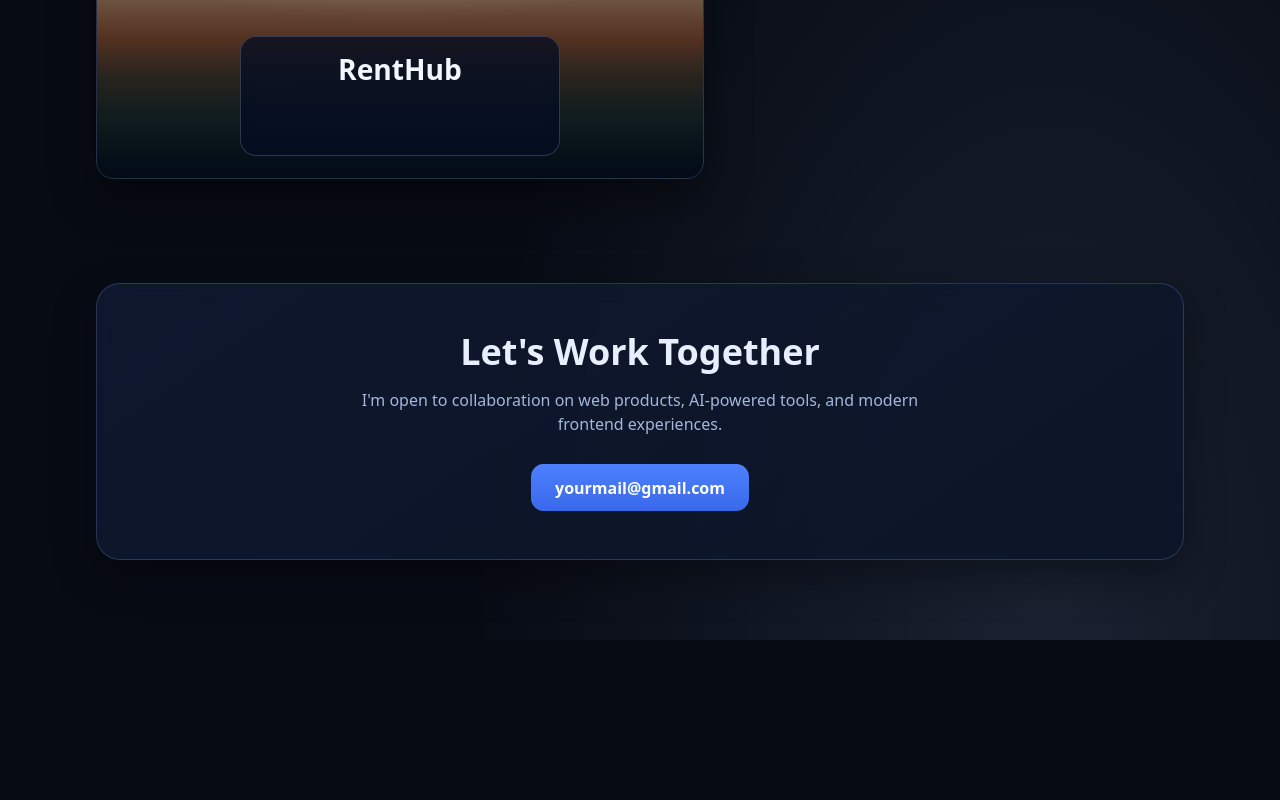
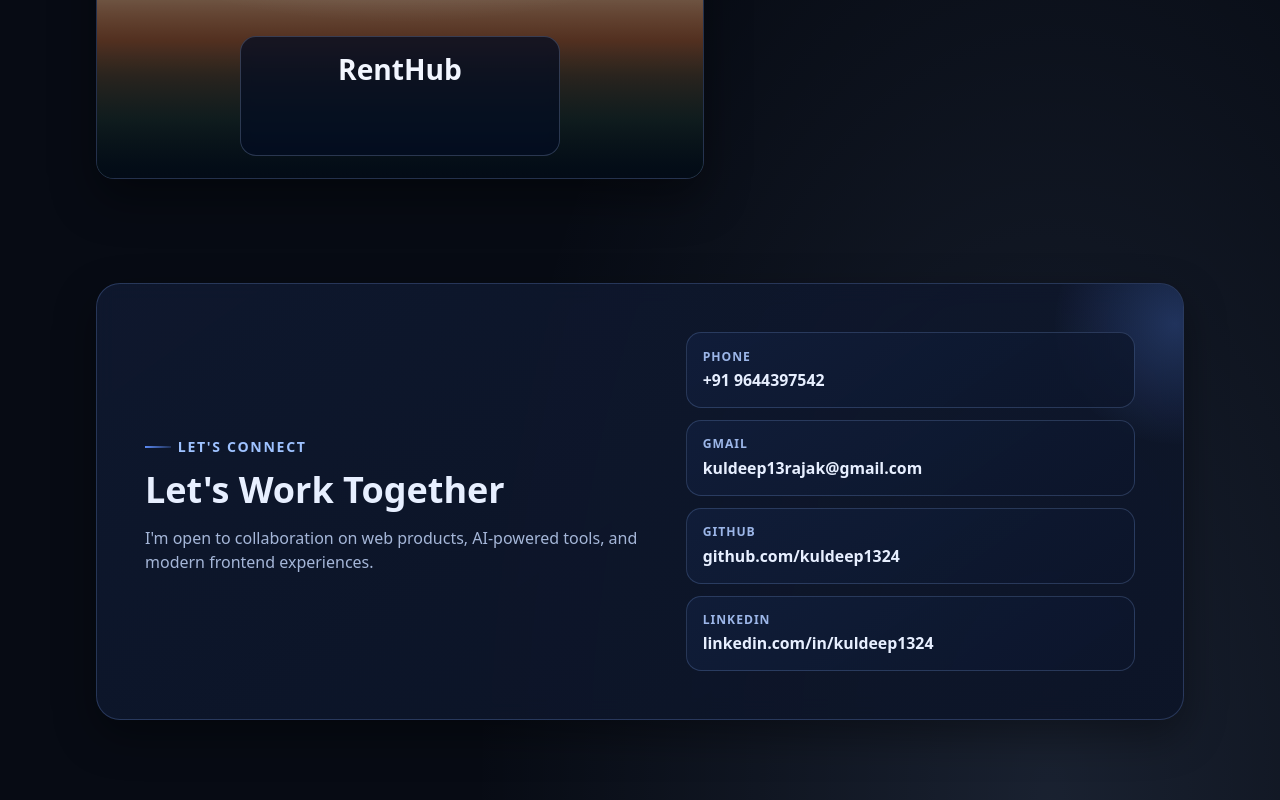
Before and after one commit to kuldeep1324/my-portfolio, a Next.js app: page / in a window 1280 px wide. Shown: the part 2402-3202 px from the top of the page. Before the commit the page ends 3042 px from the top, so only its background shows below. Built offline with nearby package versions, Linux system fonts and the light colour scheme.

Commit message:
Add contact section with improved layout and interactive elements

```diff
--- a/app/globals.css
+++ b/app/globals.css
@@ -334,6 +334,86 @@ body {
     );
 }
 
+.contact-shell {
+  position: relative;
+  overflow: hidden;
+}
+
+.contact-shell::before {
+  content: "";
+  position: absolute;
+  right: -7rem;
+  top: -5rem;
+  width: 15rem;
+  height: 15rem;
+  border-radius: 999px;
+  background: radial-gradient(circle, rgba(95, 144, 255, 0.24), transparent 72%);
+  pointer-events: none;
+}
+
+.contact-grid {
+  position: relative;
+  display: grid;
+  gap: 1.25rem;
+}
+
+.contact-kicker {
+  display: inline-flex;
+  align-items: center;
+  gap: 0.45rem;
+  margin-bottom: 0.8rem;
+  color: #9ec2ff;
+  font-size: 0.88rem;
+  font-weight: 700;
+  letter-spacing: 0.12em;
+  text-transform: uppercase;
+}
+
+.contact-kicker::before {
+  content: "";
+  width: 1.6rem;
+  height: 2px;
+  background: linear-gradient(90deg, rgba(95, 144, 255, 0.95), rgba(95, 144, 255, 0.2));
+}
+
+.contact-list {
+  display: grid;
+  gap: 0.75rem;
+}
+
+.contact-item {
+  display: flex;
+  flex-direction: column;
+  gap: 0.22rem;
+  border-radius: 0.95rem;
+  border: 1px solid rgba(137, 172, 242, 0.22);
+  background: linear-gradient(145deg, rgba(17, 31, 61, 0.82), rgba(13, 22, 43, 0.86));
+  padding: 0.88rem 1rem;
+  text-decoration: none;
+  transition: transform 220ms ease, border-color 220ms ease, background-color 220ms ease;
+}
+
+.contact-item:hover {
+  transform: translateY(-2px);
+  border-color: rgba(168, 199, 255, 0.48);
+  background: linear-gradient(145deg, rgba(20, 38, 74, 0.9), rgba(15, 27, 53, 0.88));
+}
+
+.contact-label {
+  color: #9cb6e8;
+  font-size: 0.76rem;
+  font-weight: 700;
+  letter-spacing: 0.08em;
+  text-transform: uppercase;
+}
+
+.contact-value {
+  color: #e7efff;
+  font-size: 0.99rem;
+  font-weight: 600;
+  word-break: break-word;
+}
+
 @media (min-width: 768px) {
   .skills-chain {
     padding: 1.35rem;
@@ -353,6 +433,12 @@ body {
   .project-card {
     min-height: 300px;
   }
+
+  .contact-grid {
+    grid-template-columns: 1.15fr 1fr;
+    align-items: center;
+    gap: 1.5rem;
+  }
 }
 
 @media (min-width: 1024px) {
--- a/app/page.tsx
+++ b/app/page.tsx
@@ -148,18 +148,51 @@ export default function Home() {
         </div>
       </section>
 
-      <section id="contact" className="mx-auto max-w-6xl px-6 pb-20 pt-10 text-center md:px-8">
-        <div className="glass-card rounded-3xl p-8 md:p-12">
+      <section id="contact" className="mx-auto max-w-6xl px-6 pb-20 pt-10 md:px-8">
+        <div className="contact-shell glass-card rounded-3xl p-8 md:p-12">
+          <div className="contact-grid">
+            <div className="contact-copy">
+              <p className="contact-kicker">Let&apos;s Connect</p>
               <h2 className="text-3xl font-bold text-[#e7efff] md:text-4xl">Let&apos;s Work Together</h2>
-          <p className="mx-auto mt-4 max-w-xl text-[#c7dbff]/82">
+              <p className="mt-4 max-w-xl text-[#c7dbff]/82">
                 I&apos;m open to collaboration on web products, AI-powered tools, and modern frontend experiences.
               </p>
+            </div>
+
+            <div className="contact-list" role="list" aria-label="Contact links">
+              <a href="tel:+919644397542" className="contact-item" role="listitem">
+                <span className="contact-label">Phone</span>
+                <span className="contact-value">+91 9644397542</span>
+              </a>
+
+              <a href="mailto:kuldeep13rajak@gmail.com" className="contact-item" role="listitem">
+                <span className="contact-label">Gmail</span>
+                <span className="contact-value">kuldeep13rajak@gmail.com</span>
+              </a>
+
               <a
-            href="mailto:yourmail@gmail.com"
-            className="btn-primary mt-7 inline-block"
+                href="https://github.com/kuldeep1324"
+                target="_blank"
+                rel="noreferrer"
+                className="contact-item"
+                role="listitem"
               >
-            yourmail@gmail.com
+                <span className="contact-label">GitHub</span>
+                <span className="contact-value">github.com/kuldeep1324</span>
               </a>
+
+              <a
+                href="https://www.linkedin.com/in/kuldeep1324/"
+                target="_blank"
+                rel="noreferrer"
+                className="contact-item"
+                role="listitem"
+              >
+                <span className="contact-label">LinkedIn</span>
+                <span className="contact-value">linkedin.com/in/kuldeep1324</span>
+              </a>
+            </div>
+          </div>
         </div>
       </section>
     </main>
```
Lines whose indentation alone changed are shown as unchanged.
